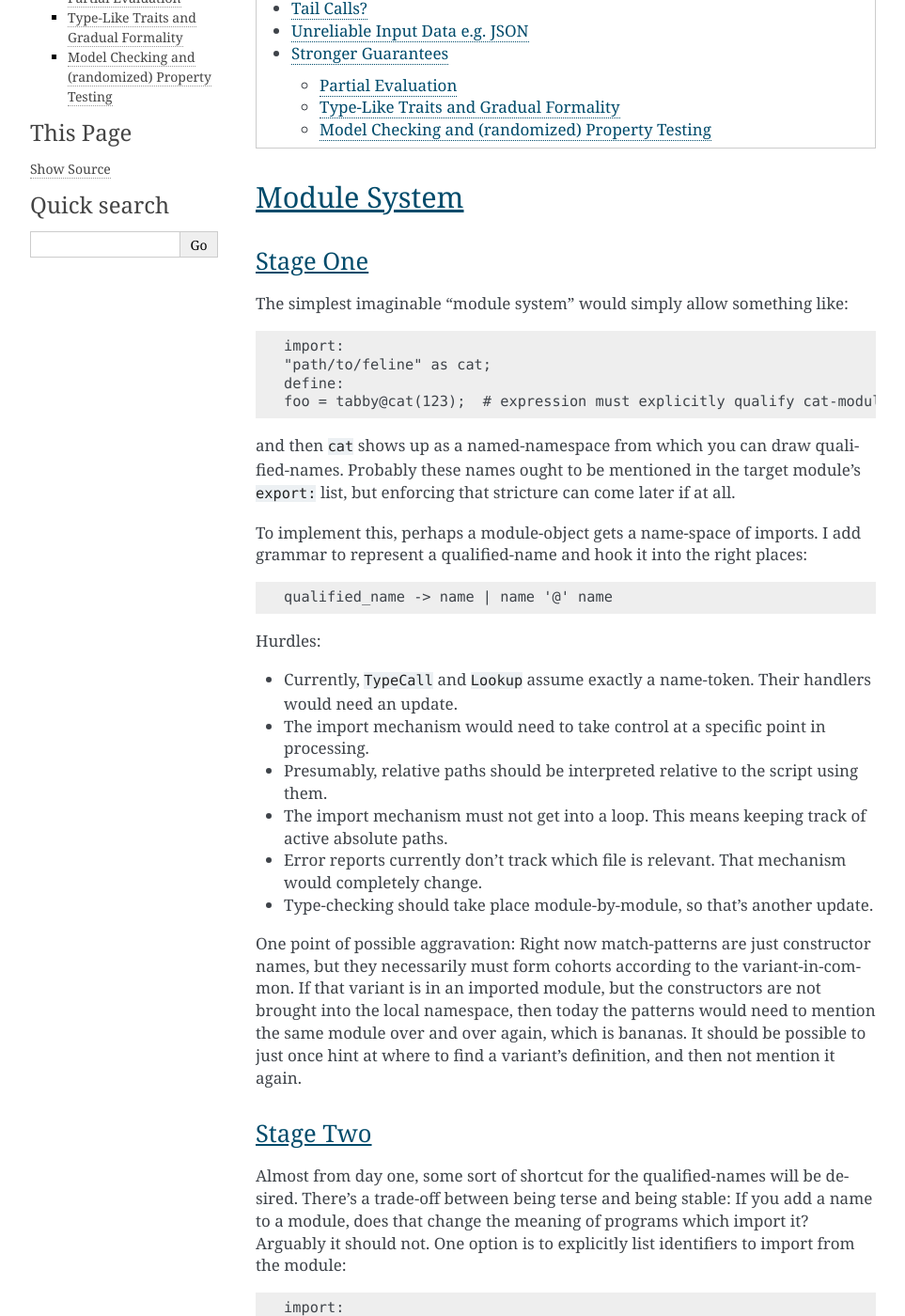
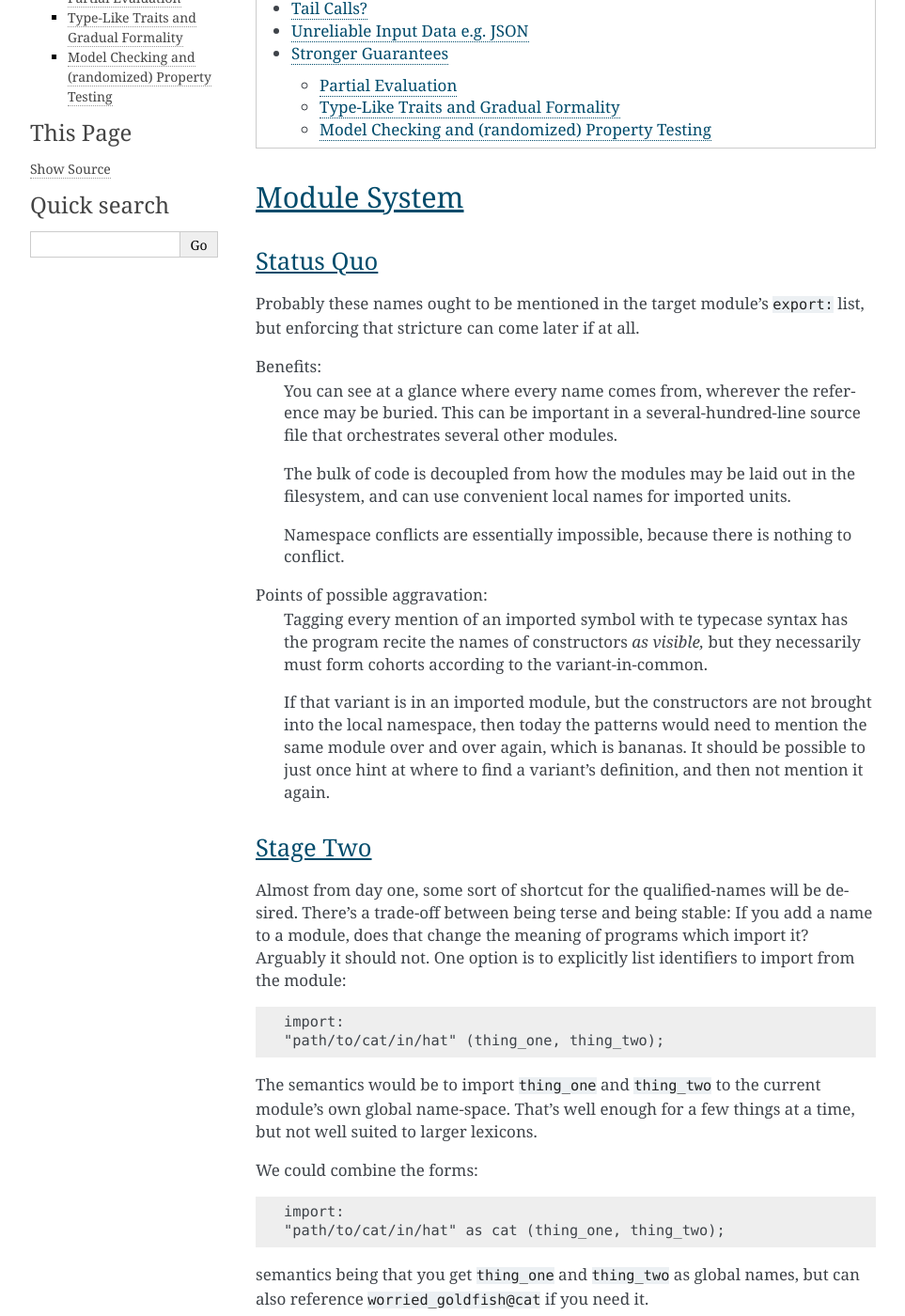
Before and after one commit to kjosib/sophie, a Sphinx documentation site: the page built from docs/future.rst, in a window 1280 px wide and 1400 px high, scrolled down 653 px. Shown: the whole window at 94% size, without its empty margins (148-1111 px from the left). Built offline with Sphinx 7.4.7, drawn with Linux system fonts in a browser that asks for light colours; some of the changed text lies outside the part shown.

Commit message:
Various doc updates

```diff
--- a/docs/future.rst
+++ b/docs/future.rst
@@ -10,39 +10,29 @@ This chapter is a stream-of-consciousness about uncertain design questions.
 Module System
 -----------------
 
-Stage One
+Status Quo
 ............
-The simplest imaginable "module system" would simply allow something like::
-
-    import:
-    "path/to/feline" as cat;
-    define:
-    foo = tabby@cat(123);  # expression must explicitly qualify cat-module reference
-
-and then ``cat`` shows up as a named-namespace from which you can draw qualified-names.
 Probably these names ought to be mentioned in the target module's ``export:`` list,
 but enforcing that stricture can come later if at all.
 
-To implement this, perhaps a module-object gets a name-space of imports.
-I add grammar to represent a qualified-name and hook it into the right places::
+Benefits:
+    You can see at a glance where every name comes from, wherever the reference may be buried.
+    This can be important in a several-hundred-line source file that orchestrates several other modules.
 
-    qualified_name -> name | name '@' name
+    The bulk of code is decoupled from how the modules may be laid out in the filesystem,
+    and can use convenient local names for imported units.
 
-Hurdles:
+    Namespace conflicts are essentially impossible, because there is nothing to conflict.
 
-* Currently, ``TypeCall`` and ``Lookup`` assume exactly a name-token. Their handlers would need an update.
-* The import mechanism would need to take control at a specific point in processing.
-* Presumably, relative paths should be interpreted relative to the script using them.
-* The import mechanism must not get into a loop. This means keeping track of active absolute paths.
-* Error reports currently don't track which file is relevant. That mechanism would completely change.
-* Type-checking should take place module-by-module, so that's another update.
+Points of possible aggravation:
+    Tagging every mention of an imported symbol with te
+    typecase syntax has the program recite the names of constructors *as visible,*
+    but they necessarily must form cohorts according to the variant-in-common.
 
-One point of possible aggravation: Right now match-patterns are just constructor names,
-but they necessarily must form cohorts according to the variant-in-common.
-If that variant is in an imported module, but the constructors are not brought into the local namespace,
-then today the patterns would need to mention the same module over and over again, which is bananas.
-It should be possible to just once hint at where to find a variant's definition,
-and then not mention it again.
+    If that variant is in an imported module, but the constructors are not brought into the local namespace,
+    then today the patterns would need to mention the same module over and over again, which is bananas.
+    It should be possible to just once hint at where to find a variant's definition,
+    and then not mention it again.
 
 
 Stage Two
--- a/docs/goals.rst
+++ b/docs/goals.rst
@@ -30,6 +30,7 @@ The next increment will probably focus on one of:
 
 * String-oriented functions.
 * Adding "Onion" types to the type algebra.
+* Improving the import mechanism.
 * Simple (nay, even simplistic!) console interaction
 
 Open Design Problems:
```
Also changed, not shown: docs/reasons.rst (+22 -0 lines), docs/reference.rst (+48 -0 lines), sophie/Sophie.md (+1 -1 lines).
